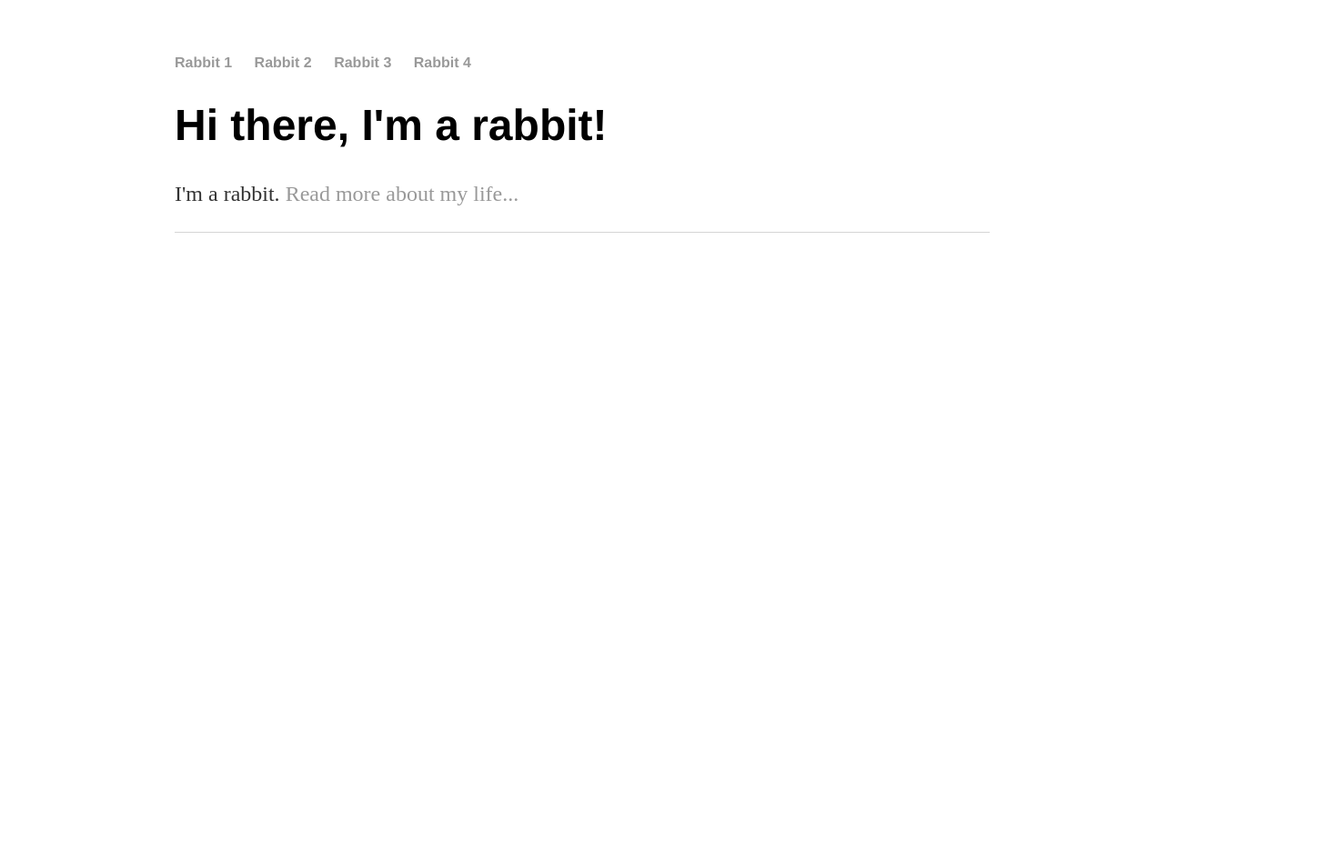
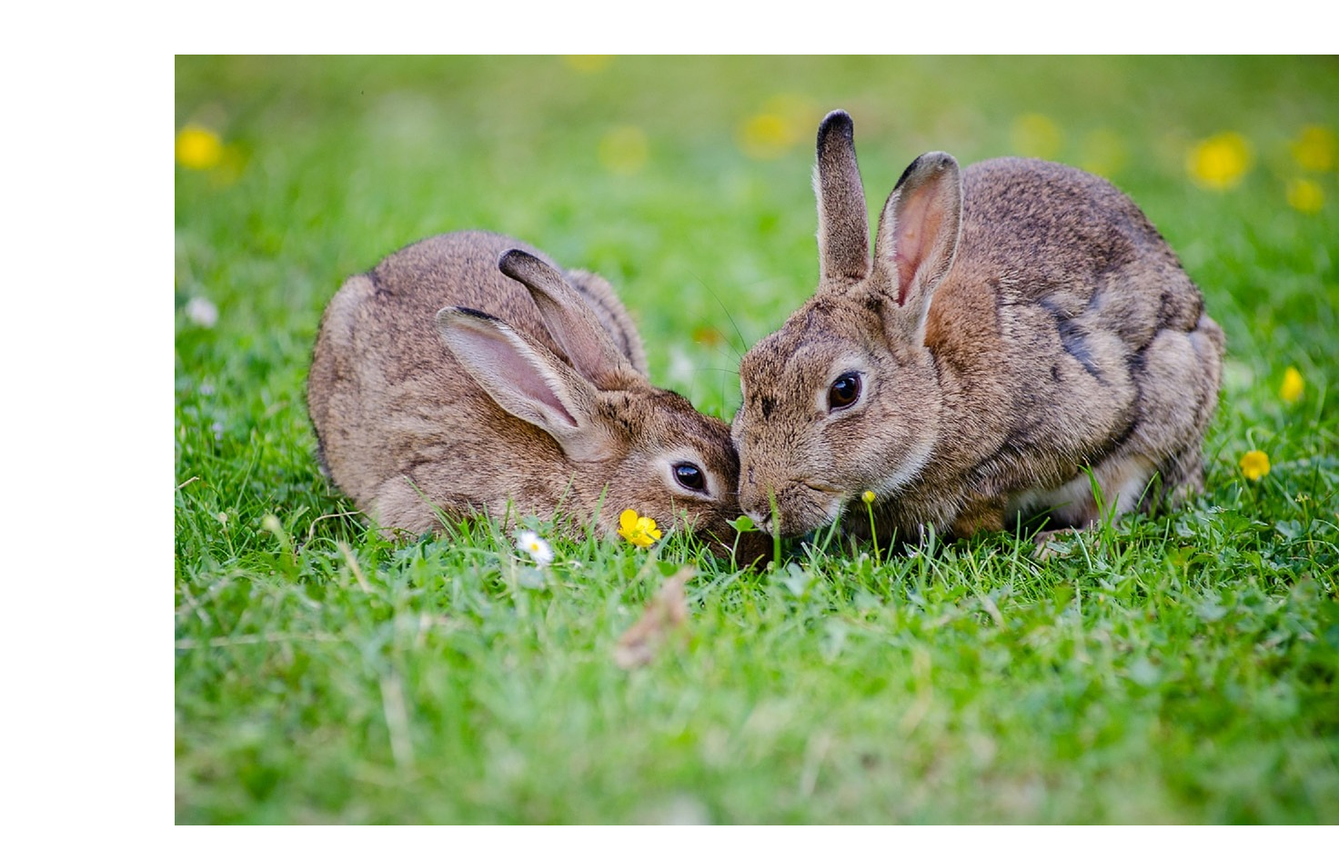
Before and after one commit to programmaticrabbit/programmaticrabbit.github.io, a plain HTML site: page index.html in a window 1280 px wide. Shown: the whole page at 91% size, 1472 px wide, since content can reach past the window. Before the commit the page ends 800 px from the top, so only its background shows below. Drawn offline with Linux system fonts and the light colour scheme.

Commit message:
Update index.html

```diff
--- a/index.html
+++ b/index.html
@@ -6,21 +6,31 @@
 		<link rel="stylesheet" type="text/css" href="/css/main.css">
 	</head>
 	<body>
-		<nav>
-    		<ul>
-        		<li><a href="/">Rabbit 1</a></li>
-	        	<li><a href="/about">Rabbit 2</a></li>
-        		<li><a href="/cv">Rabbit 3</a></li>
-        		<li><a href="/blog">Rabbit 4</a></li>
-    		</ul>
-		</nav>
-		<div class="container">
-    		<div class="blurb">
-        		<h1>Hi there, I'm a rabbit!</h1>
-				<p>I'm a rabbit. <a href="/about">Read more about my life...</a></p>
-    		</div><!-- /.blurb -->
-		</div><!-- /.container -->
-		<footer>
-		</footer>
+	<script type="text/javascript">
+	<!--
+	 var imlocation = "assets/img/";
+	 var currentdate = 0;
+	 var image_number = 0;
+	 function ImageArray (n) {
+	   this.length = n;
+	   for (var i =1; i <= n; i++) {
+	     this[i] = ' '
+	   }
+	 }
+	 image = new ImageArray(4)
+	 image[0] = 'rabbit1.jpg'
+	 image[1] = 'rabbit2.jpg'
+	 image[2] = 'rabbit3.jpg'
+         image[3] = 'rabbit4.jpg'
+	 var rand = 60/image.length
+	 function randomimage() {
+		currentdate = new Date()
+		image_number = currentdate.getSeconds()
+		image_number = Math.floor(image_number/rand)
+		return(image[image_number])
+	 }
+	 document.write("<img src='" + imlocation + randomimage()+ "'>");
+	//-->
+	</script>
 	</body>
 </html>
```
